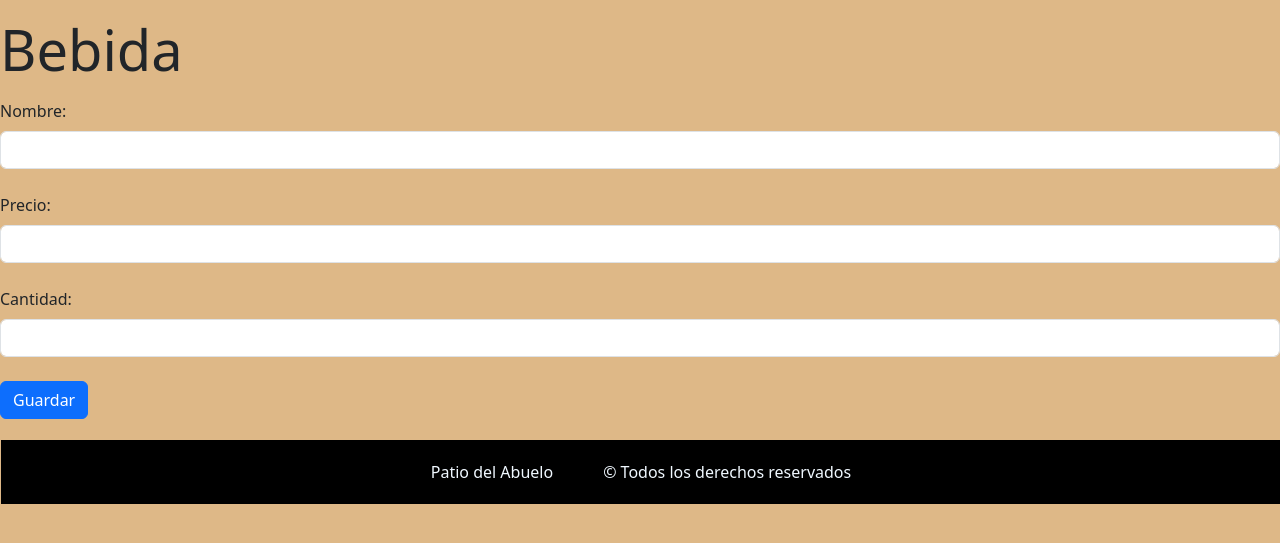
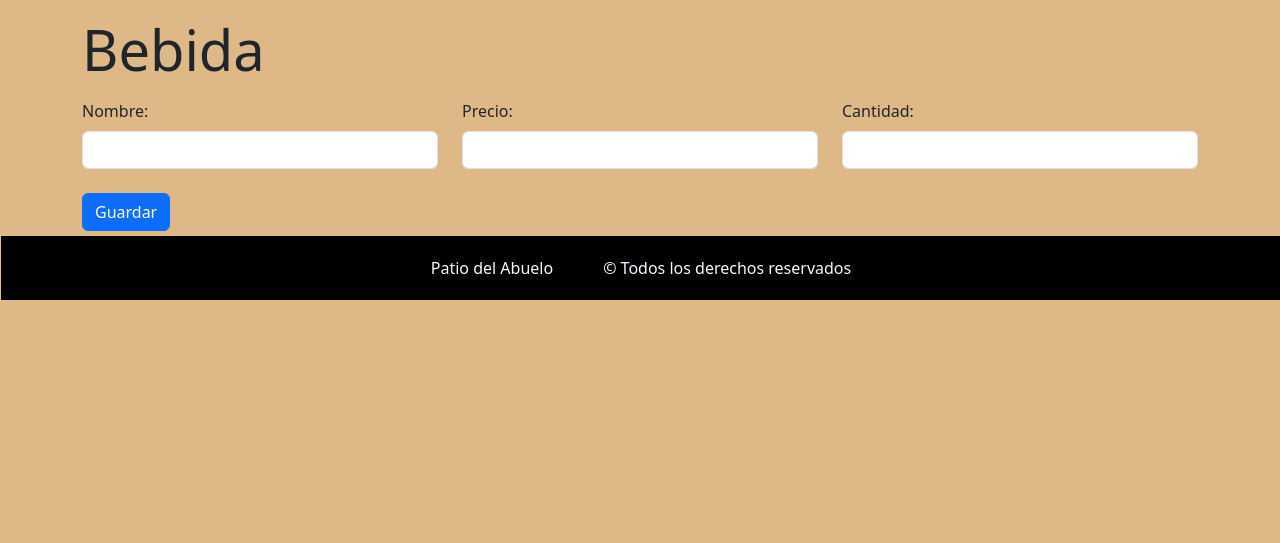
Before and after one commit to MatiasArregui/PatioDelAbuelo, a Django app: page /bebidas/bebidaNueva/ in a window 1280 px wide. Shown: the part 69-612 px from the top of the page. Run offline with Django 5.2, Linux system fonts and the light colour scheme; some libraries are stand-ins or nearby versions.

Commit message:
Modificacion formulario

```diff
--- a/patioAbuelo/miAplicacion/views.py
+++ b/patioAbuelo/miAplicacion/views.py
@@ -5,11 +5,6 @@ from django.urls import reverse
 # Create your views here.
 def principal(request):
     return render(request, template_name="base.html")
-
-def listaBebidas(request):
-    bebidas = Bebida.objects.all()
-    context = {"bebidas":bebidas}
-    return render(request, template_name="listaBebidas.html", context=context)
 
 def listaPlatos(request):
     platos = Plato.objects.all()
@@ -31,7 +26,15 @@ def listaClientes(request):
     context = {"clientes": clientes}
     return render(request, template_name="listaClientes.html", context=context)
 
+# BEBIDA VIEWS ----------------------------------->
 
+# Listado Bebida ------->
+def listaBebidas(request):
+    bebidas = Bebida.objects.all()
+    context = {"bebidas":bebidas}
+    return render(request, template_name="listaBebidas.html", context=context)
+
+# Modificar Bebida --------->
 def bebidaModificar(request, pk):
     bebida = Bebida.objects.get(id=pk)
     if request.method == 'POST':
@@ -46,7 +49,7 @@ def bebidaModificar(request, pk):
         return HttpResponseRedirect(reverse('listaBebidas'))
     return render(request, "formularioBebidas.html", {'bebida': bebida})
 
-
+# Nueva Bebida ------------------>
 def bebidaNuevo(request):
     if request.method == 'POST':
         nombre = request.POST.get('nombre')
@@ -57,7 +60,7 @@ def bebidaNuevo(request):
         return HttpResponseRedirect(reverse('listaBebidas'))
     return render(request, "formularioBebidas.html")
 
-
+# Borrar Bebida ----------------------->
 def bebidaBorrar(request, pk):
     bebida = Bebida.objects.get(id=pk)
     if request.method == 'POST':
--- a/patioAbuelo/patioAbuelo/templates/bebidaConfBorrar.html
+++ b/patioAbuelo/patioAbuelo/templates/bebidaConfBorrar.html
@@ -3,7 +3,7 @@
 
     <h3 class="display-4 my-3">Borrar Bebida</h3>
 
-    <p>¿Está seguro de borrar la bebida<b>{{ bebida.nombre }}</b>?</p>
+    <p>¿Está seguro de borrar la bebida <b>{{ bebida.nombre }}</b>?</p>
     <form method="post">
         {% csrf_token %}
         <button class="btn btn-primary" type="submit">Aceptar</button>
--- a/patioAbuelo/patioAbuelo/templates/formularioBebidas.html
+++ b/patioAbuelo/patioAbuelo/templates/formularioBebidas.html
@@ -1,17 +1,26 @@
 {% extends "base.html" %}
 {% block content %}
 
+
+
+    <div class="container">
         <h3 class="display-4 my-3">Bebida</h3>
-
-    <form method="post">
+        <form method="post" class="row">
             {% csrf_token %}
+            <div class="col-4">
                 <label for="nombre" class="form-label">Nombre:</label>
                 <input type="text" class="form-control" id="nombre" name="nombre" value="{{ bebida.nombre }}" required><br>
+            </div>
+            <div class="col-4">
                 <label for="precio" class="form-label">Precio:</label>
                 <input type="number" class="form-control" id="precio" name="precio" value="{{ bebida.precio }}" required><br>
+            </div>
+            <div class="col-4">
                 <label for="cantidad" class="form-label">Cantidad:</label>
                 <input type="number" class="form-control" id="cantidad" name="cantidad" value="{{ bebida.cantidad }}" required><br>
-        <button type="submit" class="btn btn-primary mb-3">Guardar</button>
+            </div>
+            <div class="col"><button type="submit" class="btn btn-primary">Guardar</button></div>
         </form>
+    </div>
 
 {% endblock %}
```
Also changed, not shown: patioAbuelo/patioAbuelo/templates/listaBebidas.html (+7 -5 lines), patioAbuelo/db.sqlite3, 1 other file. Lines whose indentation alone changed are shown as unchanged.
